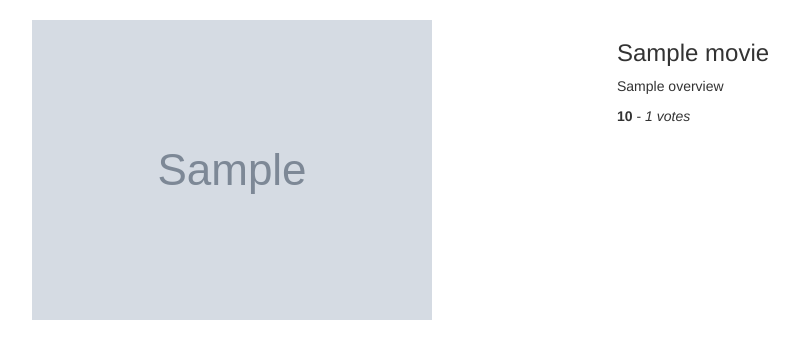
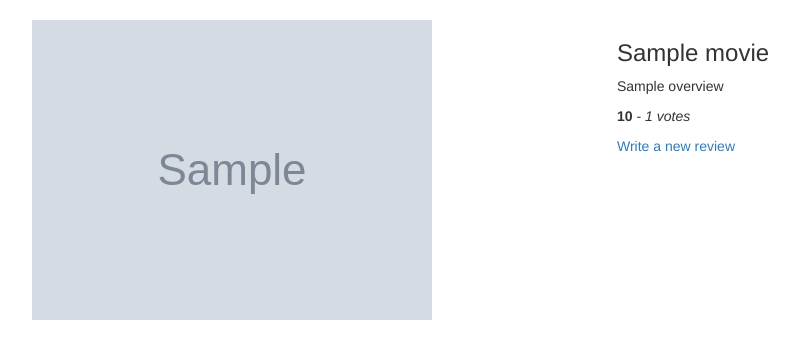
Before and after one commit to Krasivaya/Watch-List-backend, a Flask app: template app/templates/movie.html in a window 1280 px wide. Shown: the part 52-411 px from the top of the page, without its empty margins (38-837 px from the left). Run offline with Flask 2, Linux system fonts and the light colour scheme; the template is opened without the code that fills it: most values are stand-ins (such as "Sample title", 1, 10 or a date in 2020); grey boxes marked "Sample" are stand-in pictures; some libraries are stand-ins or nearby versions.

Commit message:
Add link to review page

```diff
--- a/app/templates/movie.html
+++ b/app/templates/movie.html
@@ -21,6 +21,7 @@
             <h3>{{ movie.title }}</h3>
             <p class="overview"> {{ movie.overview }}</p>
             <p class="ratings"> <b> {{ movie.vote_average }}</b> - <i>{{ movie.vote_count}} votes </i> </p>
+            <a href="/movie/review/new/ {{movie.id}} ">Write a new review</a>
         </div>
     </div>
 
```
